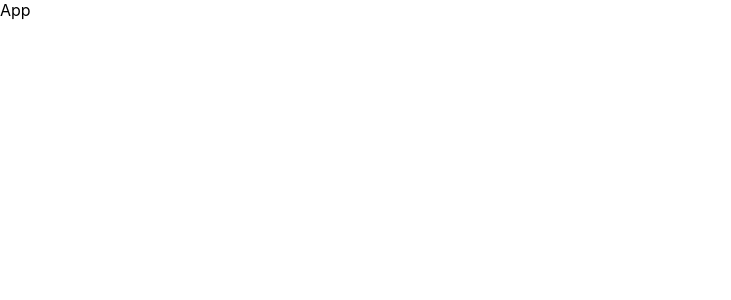
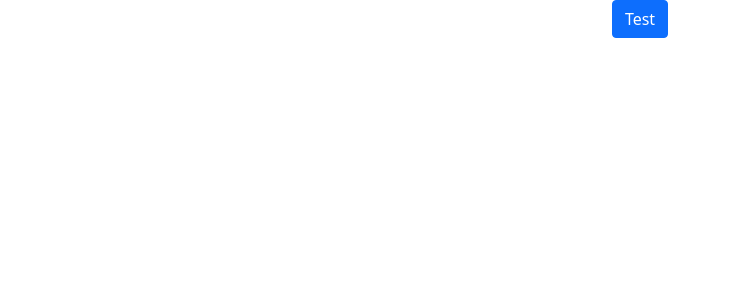
Before and after one commit to AlehBarushka/Deverant-client, a React (Create React App) app: page / in a window 1280 px wide. Shown: the top 300 px of the page, without its empty margins (0-731 px from the left). Built offline with nearby package versions, Linux system fonts and the light colour scheme.

Commit message:
Installed react-router, bootstrap

```diff
--- a/package.json
+++ b/package.json
@@ -6,8 +6,11 @@
     "@testing-library/jest-dom": "^5.16.4",
     "@testing-library/react": "^13.3.0",
     "@testing-library/user-event": "^13.5.0",
+    "bootstrap": "^5.1.3",
     "react": "^18.2.0",
+    "react-bootstrap": "^2.4.0",
     "react-dom": "^18.2.0",
+    "react-router-dom": "^6.3.0",
     "react-scripts": "5.0.1",
     "web-vitals": "^2.1.4"
   },
--- a/src/App.js
+++ b/src/App.js
@@ -1,7 +1,13 @@
 import React from 'react';
 
+import { Button } from 'react-bootstrap';
+
 const App = () => {
-  return <span>App</span>;
+  return (
+    <div className='text-center'>
+      <Button>Test</Button>
+    </div>
+  );
 };
 
 export default App;
--- a/src/index.css
+++ /dev/null
@@ -1,13 +0,0 @@
-body {
-  margin: 0;
-  font-family: -apple-system, BlinkMacSystemFont, 'Segoe UI', 'Roboto', 'Oxygen',
-    'Ubuntu', 'Cantarell', 'Fira Sans', 'Droid Sans', 'Helvetica Neue',
-    sans-serif;
-  -webkit-font-smoothing: antialiased;
-  -moz-osx-font-smoothing: grayscale;
-}
-
-code {
-  font-family: source-code-pro, Menlo, Monaco, Consolas, 'Courier New',
-    monospace;
-}
--- a/src/index.js
+++ b/src/index.js
@@ -1,12 +1,16 @@
 import React from 'react';
 import ReactDOM from 'react-dom/client';
+import { BrowserRouter } from 'react-router-dom';
 
-import './index.css';
+import 'bootstrap/dist/css/bootstrap.min.css';
+
 import App from './App';
 
 const root = ReactDOM.createRoot(document.getElementById('root'));
 root.render(
   <React.StrictMode>
-    <App />
+    <BrowserRouter>
+      <App />
+    </BrowserRouter>
   </React.StrictMode>,
 );
```
Also changed, not shown: 2 other files (tests, documents, lock files or other folders).
